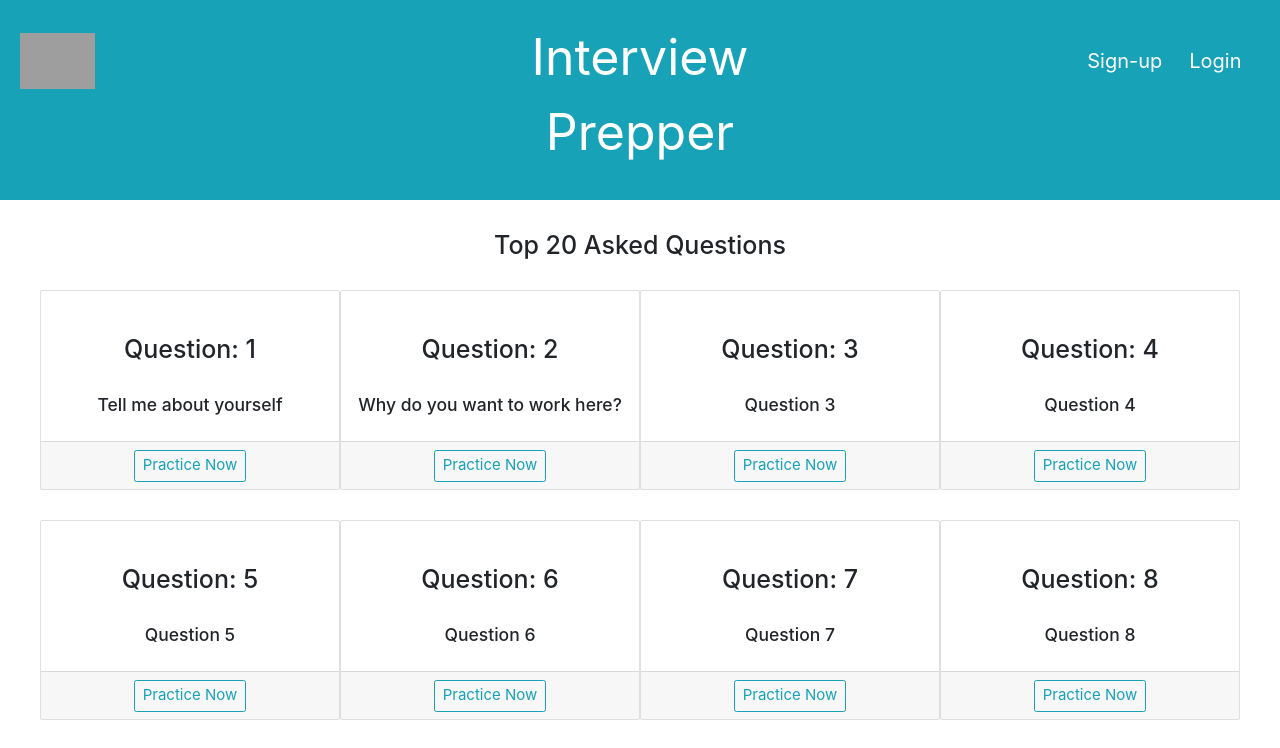
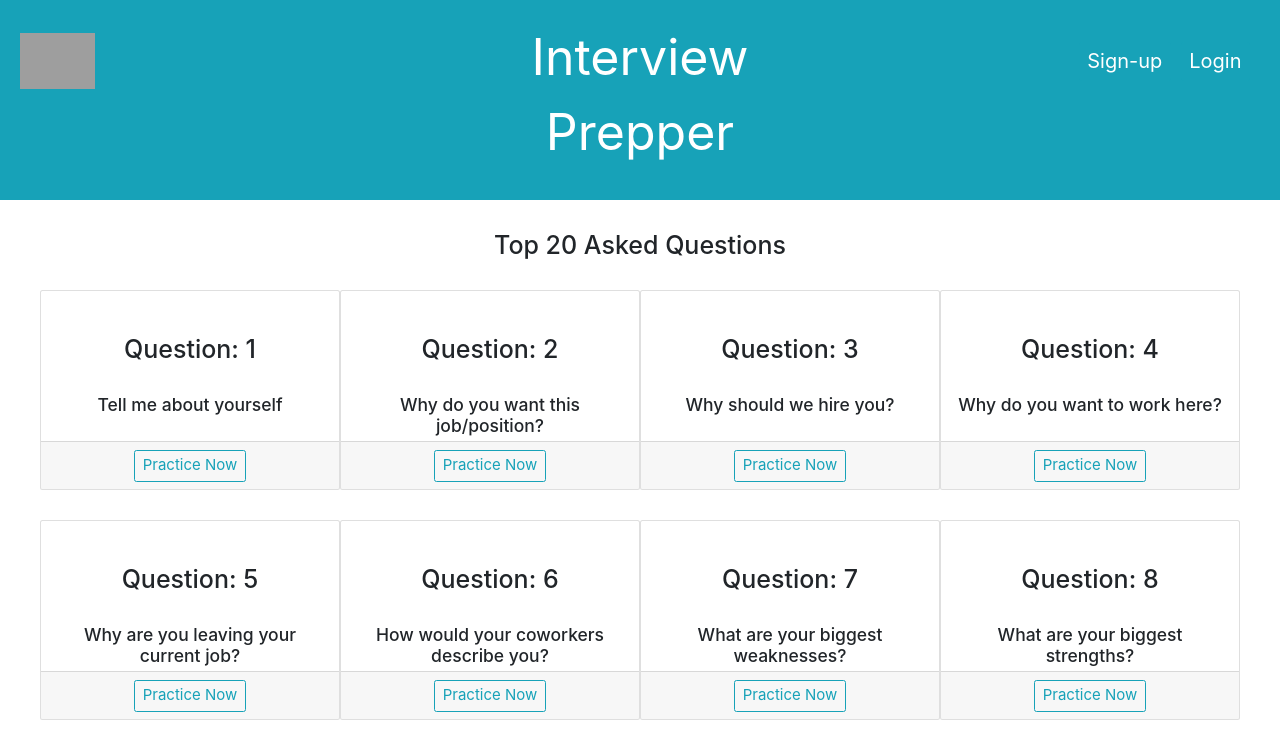
Before and after one commit to stanleysh/interview_preppy, a React (Create React App) app: page /demo in a window 1280 px wide. Shown: the top 748 px of the page. Built offline with nearby package versions, Linux system fonts and the light colour scheme; grey boxes are pictures that could not be loaded.

Commit message:
fixed so that questions are not hard coded into page

```diff
--- a/questionData.js
+++ b/src/Data/questionData.js
@@ -1,4 +1,4 @@
-defaultQuestsions = [
+const defaultQuestsions = [
     {
         question: 'Tell me about yourself',
         tips: '',
@@ -142,4 +142,4 @@ defaultQuestsions = [
 
 ]
 
-module.exports = defaultQuestions
+module.exports = defaultQuestsions
--- /dev/null
+++ b/src/components/DemoInterviewBoard/DemoInterviewBoard.css
@@ -0,0 +1,15 @@
+.title-card {
+    margin: 30px;
+}
+
+.InterviewBoard h1 {
+    margin: 30px;
+}
+
+.InterviewBoard-grid {
+    text-align: center;
+    display: grid;
+    margin: 0 40px;
+    grid-template-columns: 1fr 1fr 1fr 1fr;
+    row-gap: 30px;
+}
--- /dev/null
+++ b/src/components/DemoInterviewBoard/DemoInterviewBoard.jsx
@@ -0,0 +1,24 @@
+import React from 'react';
+import './DemoInterviewBoard.css';
+import InterviewCard from '../InterviewCard/InterviewCard';
+const defaultQuestions = require('../../Data/questionData');
+
+const DemoInterviewBoard = (props) => (
+    <div className = 'InterviewBoard'>
+        <h1>Top 20 Asked Questions</h1>
+        <div className = 'InterviewBoard-grid'>
+            {defaultQuestions.map((query, index) =>
+                <InterviewCard
+                question = {query.question}
+                tip = {query.tip}
+                script = {query.script}
+                timer = {query.timer}
+                questionNum = {index + 1}
+                />
+            )}
+        </div>
+    </div>
+
+);
+
+export default DemoInterviewBoard;
--- a/src/components/InterviewCard/InterviewCard.jsx
+++ b/src/components/InterviewCard/InterviewCard.jsx
@@ -8,8 +8,6 @@ import QuestionModal from '../QuestionModal/QuestionModal'
 function InterviewCard(props) {
     const [show, setShow] = useState(false);
 
-    const questionDict = {1: 'Tell me about yourself', 2: 'Why do you want to work here?', 3: 'Question 3', 4: 'Question 4', 5: 'Question 5', 6: 'Question 6', 7: 'Question 7', 8: 'Question 8', 9: 'Question 9', 10: 'Question 10', 11: 'Question 11', 12: 'Question 12', 13: 'Question 13', 14: 'Question 14', 15: 'Question 15', 16: 'Question 16', 17: 'Question 17', 18: 'Question 18', 19: 'Question 19', 20: 'Question 20'}
-
     const handleClose = () => setShow(false);
     const handleShow = () => setShow(true);
 
@@ -19,7 +17,7 @@ function InterviewCard(props) {
             <Card style={{ width: '300px', height: '200px'}}>
                 <Card.Body>
                     <h1>Question: {props.questionNum}</h1>
-                    <h3>{questionDict[props.questionNum]}</h3>
+                    <h3>{props.question}</h3>
 
                 </Card.Body>
                 <Card.Footer>
@@ -36,7 +34,10 @@ function InterviewCard(props) {
         >
         <QuestionModal
             questionNum = {props.questionNum}
-            question = {questionDict[props.questionNum]}
+            question = {props.question}
+            tip = {props.tip}
+            script = {props.script}
+            timer = {props.timer}
             handleClose={handleClose}/>
         </Modal>
 
--- a/src/components/QuestionModal/QuestionModal.jsx
+++ b/src/components/QuestionModal/QuestionModal.jsx
@@ -36,7 +36,7 @@ function QuestionModal(props) {
                 >{tip}</Button>
                 <Collapse in={open}>
                     <div className="tip">
-                    Lorem ipsum dolor sit amet, consectetur adipiscing elit. Vestibulum massa massa, efficitur at est ut, iaculis hendrerit ante. Pellentesque convallis varius interdum. Praesent nunc dui, dignissim at nisi sit amet, porta blandit nunc. Nunc molestie ligula odio. Aenean sem nisl, accumsan gravida bibendum id, lobortis vitae lorem. Mauris vitae neque dapibus, elementum neque eu, ullamcorper lectus. Fusce laoreet mattis malesuada.
+                        {props.tip}
                     </div>
                 </Collapse>
             </Modal.Body>
--- a/src/pages/app/App.js
+++ b/src/pages/app/App.js
@@ -9,6 +9,7 @@ import LoginPage from '../LoginPage/LoginPage';
 import userService from '../../utils/userService';
 import NavBar from '../../components/NavBar/NavBar';
 import AboutPage from '../AboutPage/AboutPage';
+import DemoInterviewBoard from '../../components/DemoInterviewBoard/DemoInterviewBoard';
 
 class App extends Component {
   constructor() {
@@ -49,7 +50,7 @@ class App extends Component {
           />
         }/>
           <Route exact path = '/demo' render={() =>
-           <InterviewBoard />
+           <DemoInterviewBoard />
         }/>
         <Route exact path = '/signup' render={({history}) =>
           <SignupPage
```
